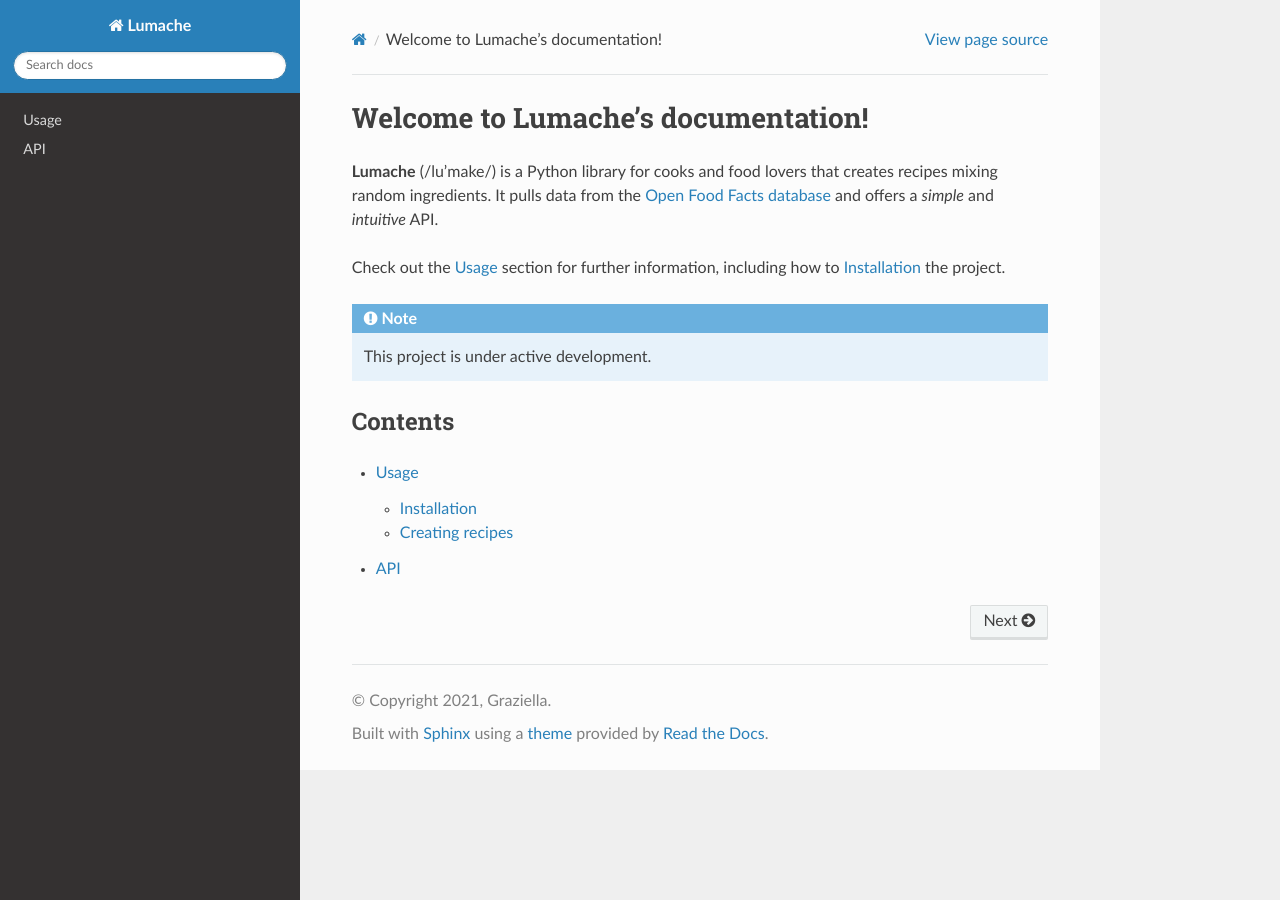
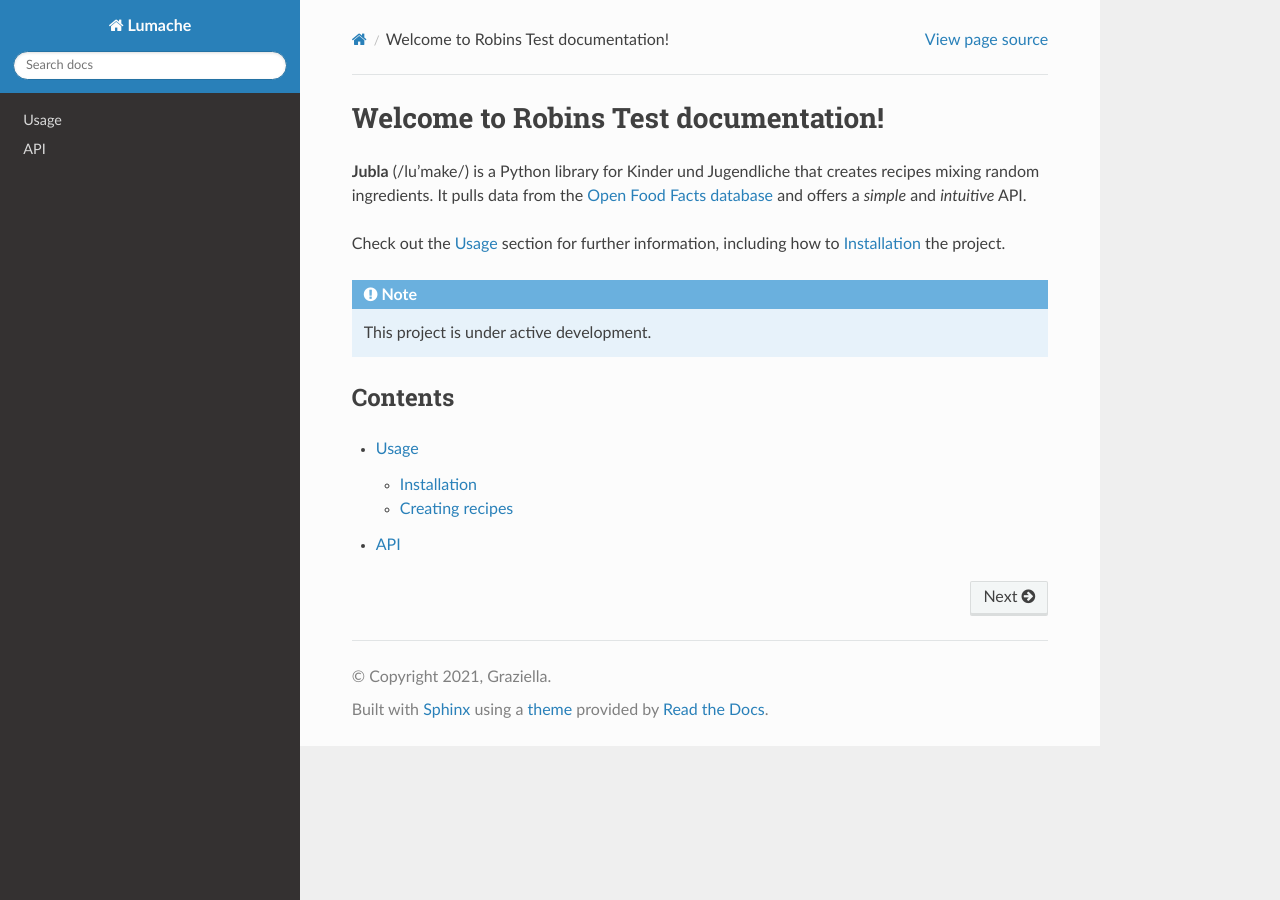
Before and after one commit to robinjubla/handbuch-test-readthedocs-repository-duplikat, a Sphinx documentation site: the page built from docs/source/index.rst, in a window 1280 px wide. Built offline with Sphinx 7.4.7 and the Read the Docs theme 3.1.0, drawn with Linux system fonts in a browser that asks for light colours.

Commit message:
Update index.rst

```diff
--- a/docs/source/index.rst
+++ b/docs/source/index.rst
@@ -1,7 +1,7 @@
-Welcome to Lumache's documentation!
+Welcome to Robins Test documentation!
 ===================================
 
-**Lumache** (/lu'make/) is a Python library for cooks and food lovers
+**Jubla** (/lu'make/) is a Python library for Kinder und Jugendliche
 that creates recipes mixing random ingredients.
 It pulls data from the `Open Food Facts database <https://world.openfoodfacts.org/>`_
 and offers a *simple* and *intuitive* API.
```
